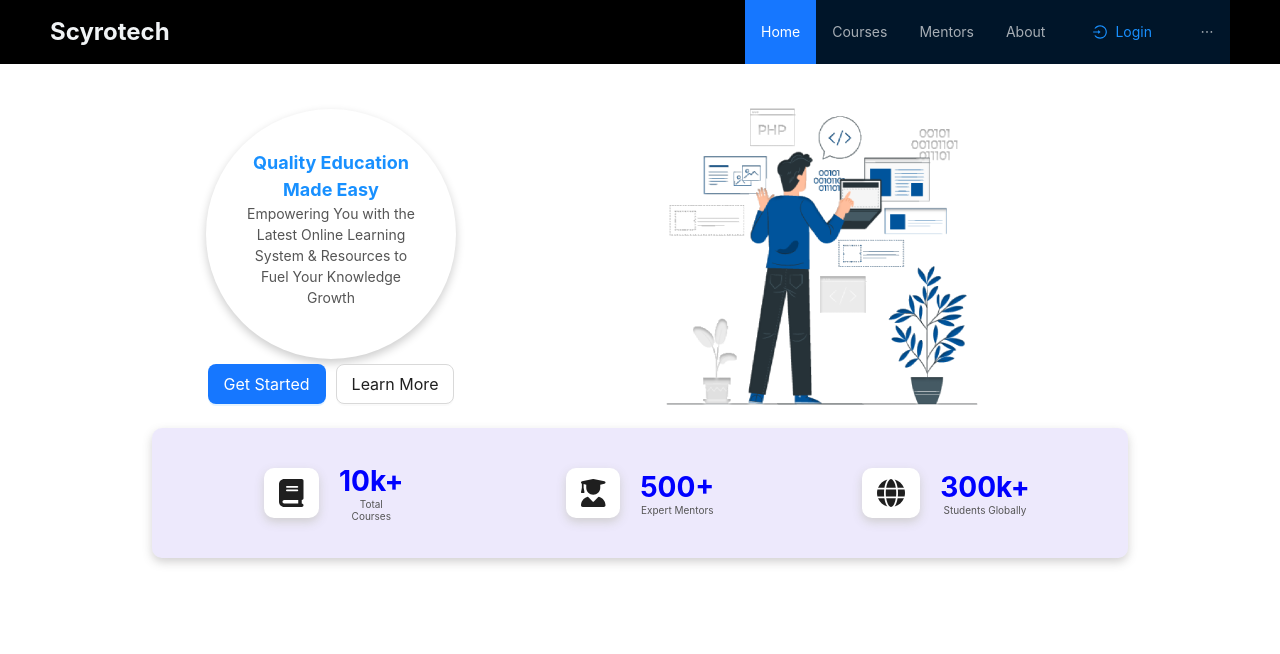
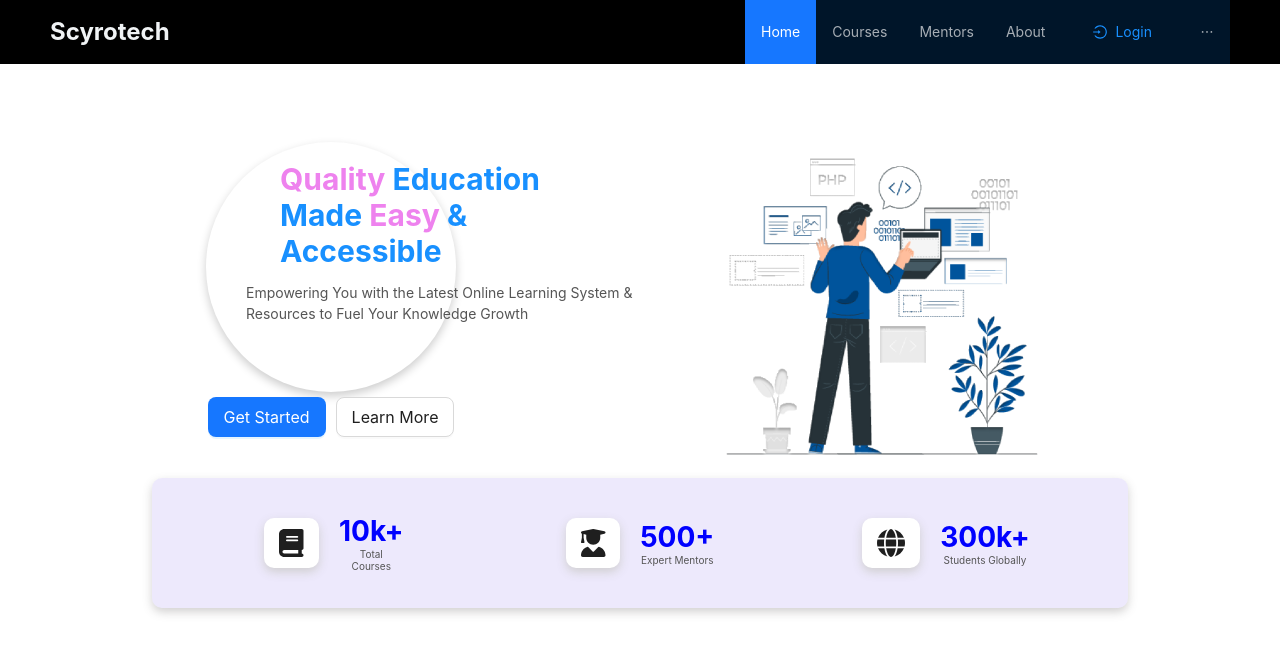
Before and after one commit to Chetanahazare/UserProfile, a React (Create React App) app: page / in a window 1280 px wide. Shown: the top 654 px of the page. Built offline with nearby package versions, Linux system fonts and the light colour scheme.

Commit message:
Landing Page

```diff
--- a/src/App.css
+++ b/src/App.css
@@ -42,12 +42,20 @@ body {
 }
 
 .quality-text {
-  font-size: 18px; /* Font size for quality text */
+  font-size: 30px; /* Font size for quality text */
   font-weight: bold;
   color: #1890ff; /* Color for the quality text */
-  max-width: fit-content;
+  overflow: visible;
+  width: 100%;
+  position: absolute;
+  margin-top: 0%;
+  margin: 0;
+  padding: 0;
 }
-
+.qua1{
+  color: violet !important;
+  overflow: visible;
+}
 .empowering-text {
   font-size: 14px; /* Font size for empowering text */
   color: #555; /* Secondary text color */
@@ -132,3 +140,29 @@ body {
   font-size: 14px; /* Adjust the font size for the description */
   color: #555555; /* Text color for better readability */
 }
+
+.man_img{
+  margin-top: 50px;
+  margin-left: 60px;
+  max-width: 100%;
+}
+
+
+.main{
+  margin-top: 0%;
+  margin-left: 250px;
+  overflow: visible;
+  position: relative;
+  z-index: 2;
+  text-align: left;
+}
+
+.empowering-text{
+  margin-top: 100px;
+  overflow: visible;
+  width: 500px;
+  position: relative;
+  z-index: 3;
+  margin-left: 0px;
+  text-align: left;
+}
--- a/src/LandingPage.js
+++ b/src/LandingPage.js
@@ -32,11 +32,13 @@ const LandingPage = () => {
       <Content style={{padding: '30px', backgroundColor: '#ffffff' }}>
   <Row justify="center" align="middle" gutter={[16, 16]}>
     <Col xs={24} md={12} style={{ textAlign: 'center' }}>
+    <div className='main'>
+        <h1 className="quality-text"><span class="qua1"><br />Quality</span> Education <br /> Made <span class="qua1">Easy</span>  & <br /> Accessible</h1><br></br>
+        </div>
       <div className="quality-circle">
-        <span className="quality-text">Quality Education Made Easy</span><br></br>
-        <Text className="empowering-text">
-          Empowering You with the Latest Online Learning System & Resources to Fuel Your Knowledge Growth
-        </Text>
+        <p className="empowering-text">
+          Empowering You with the Latest Online Learning System & <br /> Resources to Fuel Your Knowledge Growth
+        </p>
       </div>
       <div style={{ marginTop: '5px' }}>
         <Button type="primary" size="large" style={{ marginRight: '10px' }}>Get Started</Button>
@@ -44,7 +46,7 @@ const LandingPage = () => {
       </div>
     </Col>
     <Col xs={24} md={12}>
-      <img src="/lp.png" alt="Education Illustration" style={{ maxWidth: '200%' }} />
+      <img src="/lp.png" alt="Education Illustration" style={{ maxWidth: '200%' }} class="man_img" />
     </Col>
   </Row>
 
```
